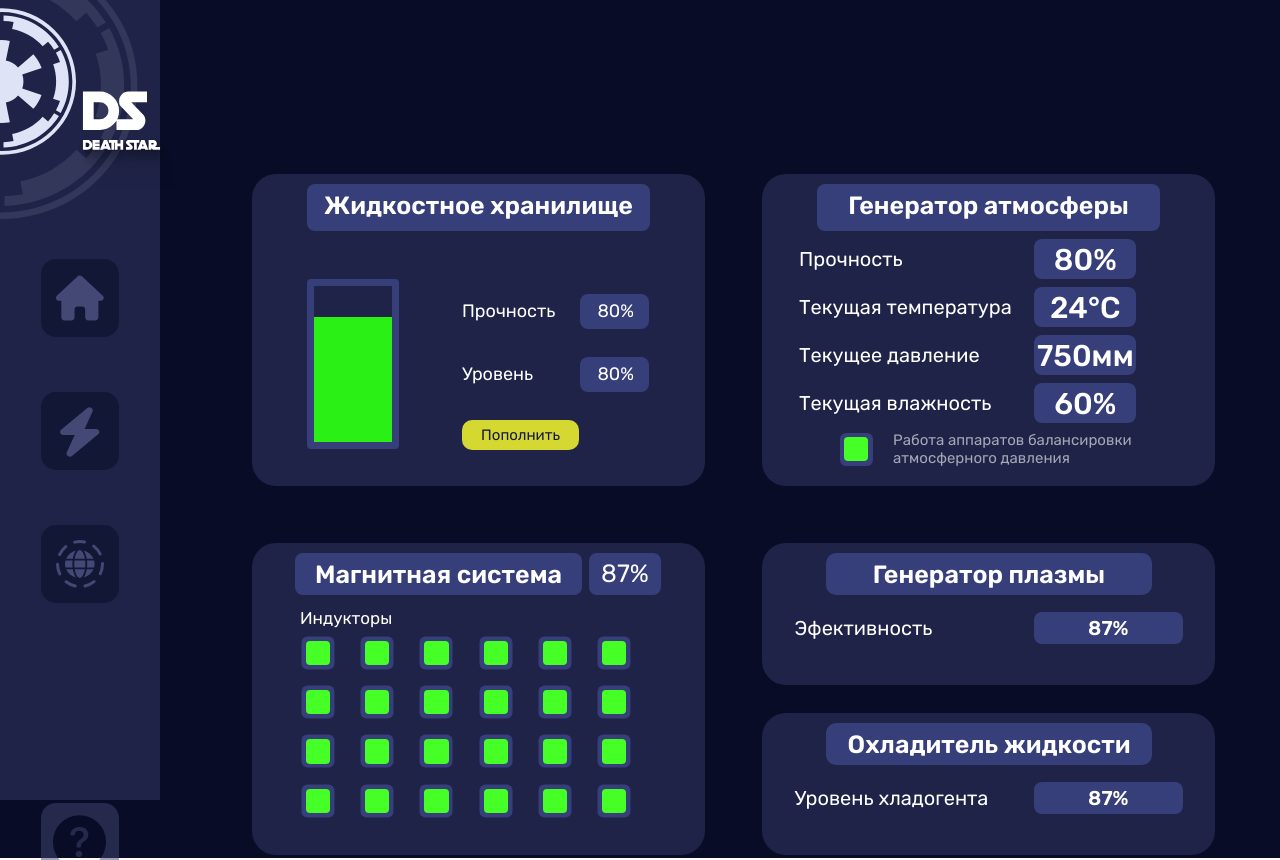
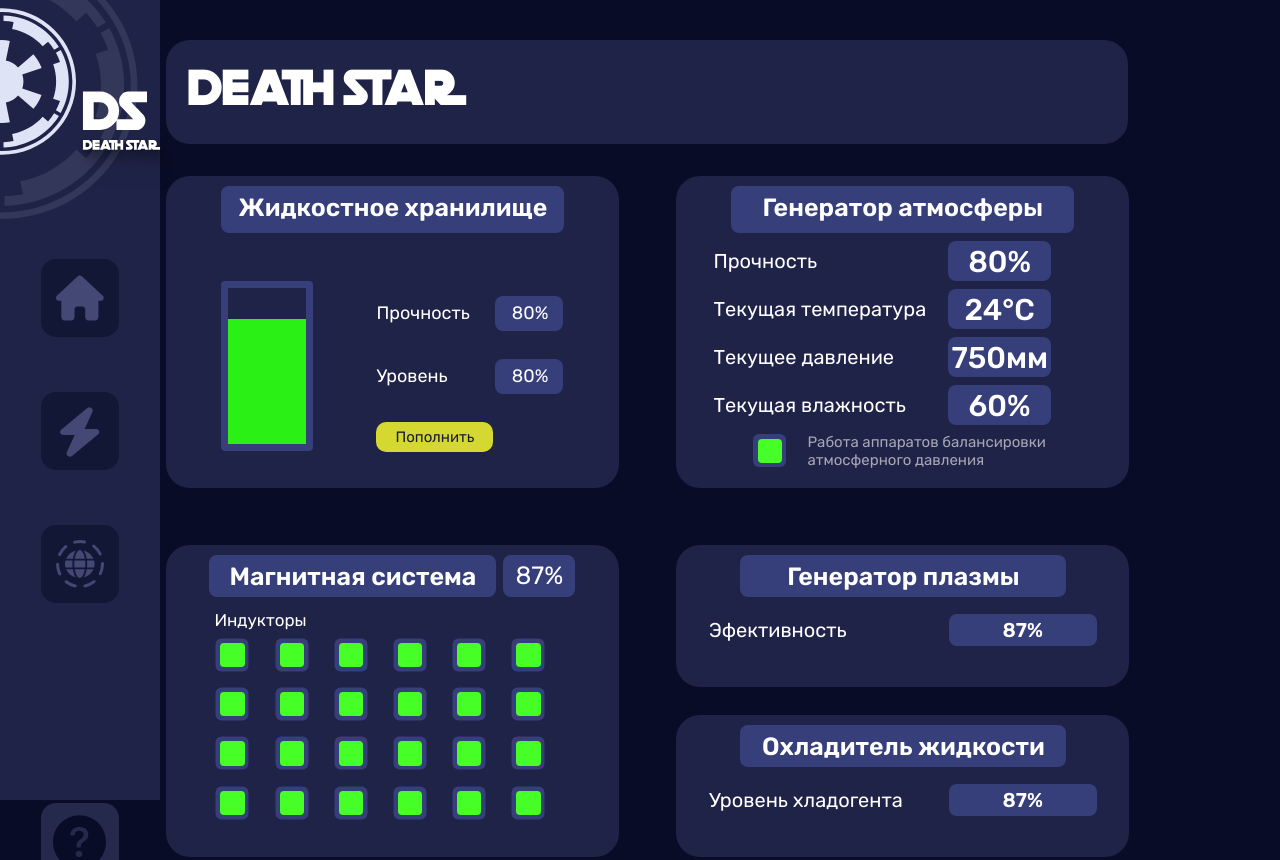
Before and after one commit to ChebakMen/Death_Star_interface, a React (Create React App) app: page / in a window 1280 px wide. Built offline with nearby package versions, Linux system fonts and the light colour scheme.

Commit message:
vw and vh

```diff
--- a/src/entities/sectionTitle/SectionTitle.css
+++ b/src/entities/sectionTitle/SectionTitle.css
@@ -1,75 +1,54 @@
-.section-title {
-    justify-content: center;
+.section-title{
     text-align: center;
     margin: 10px auto 0;
-    width: 343px;
-    height: 47px;
+    padding: 7px 0;
     background-color: #373F7B;
     font-weight: 600;
     font-size: 25px;
     font-family: "Rubik";
     color: #FFFFFF;
     border-radius: 8px;
-    padding: 7px 0;
+
 }
 
+.section-title--h1 {
+    width: 343px;
+    height: 47px;
+}
 
-
-.section-title--2{
-    justify-content: center;
-    text-align: center;
+.section-title--h2{
     margin: 10px 0 0 43px;
     width: 287px;
     height: 42px;
-    background-color: #373F7B;
-    font-weight: 600;
-    font-size: 25px;
+}
+
+.section-title--h3{
+    margin: 10px 0 0 64px;
+    width: 326px;
+    height: 42px;
     font-family: "Rubik";
-    color: #FFFFFF;
-    border-radius: 8px;
-    padding: 7px 0;
+    padding: 7px 0 11px;
 }
 
 .section-title-value{
-    justify-content: center;
-    text-align: center;
     margin: 10px 0 0 7px;
     height: 42px;
-    background-color: #373F7B;
     font-weight: 400;
-    font-size: 25px;
-    font-family: "Rubik";
-    color: #FFFFFF;
-    border-radius: 8px;
     padding: 6px 12px;
 }
 
-.section-title--3{
-    justify-content: center;
-    text-align: center;
-    margin: 10px 0 0 64px;
-    width: 326px;
-    height: 47px;
-    background-color: #373F7B;
-    font-weight: 600;
-    font-size: 25px;
-    font-family: "Rubik";
-    color: #FFFFFF;
-    border-radius: 10px;
-    padding: 7px 22.5px 11px;
+.section-title--ds{
+    display: flex;
+    align-items: center;
+    margin-left: 13vw;
+    margin-top: 5vh;
+    font-weight: 500;
+    width: 962px;
+    height: 104px;
+    background-color: #1F2347;
+    font-family: 'DeathStar', sans-serif;
+    padding: 7px 22px 12px;
+    font-size: 50px;
+    border-radius: 24px;
+
 }
-
-.section-title--4{
-    justify-content: center;
-    text-align: center;
-    margin: 10px 0 0 64px;
-    width: 326px;
-    height: 42px;
-    background-color: #373F7B;
-    font-weight: 600;
-    font-size: 25px;
-    font-family: "Rubik";
-    color: #FFFFFF;
-    border-radius: 10px;
-    padding: 7px 0 11px;
-}
--- a/src/entities/sectionTitle/SectionTitle.tsx
+++ b/src/entities/sectionTitle/SectionTitle.tsx
@@ -13,28 +13,28 @@ interface SectionTitleProps {
     if (titleType === 1) {
       titleContent = (
         <>
-          <h2 className="section-title">{titleText}</h2>
+          <h2 className="section-title section-title--h1">{titleText}</h2>
         </>
       );
     } else if(titleType === 2) {
       titleContent = (
         <>
-            <h2 className="section-title--2">{titleText}</h2>
-            <span className="section-title-value">{value}%</span>
+            <h2 className="section-title section-title--h2">{titleText}</h2>
+            <span className="section-title section-title-value">{value}%</span>
         </>
       );
     }
     else if(titleType === 3) {
         titleContent = (
           <>
-              <h2 className="section-title--3">{titleText}</h2>
+              <h2 className="section-title section-title--ds">{titleText}</h2>
           </>
         );
       }
     else {
         titleContent = (
           <>
-              <h2 className="section-title--4">{titleText}</h2>
+              <h2 className="section-title section-title--h3">{titleText}</h2>
           </>
         );
       }
--- a/src/index.css
+++ b/src/index.css
@@ -6,6 +6,7 @@ body {
     sans-serif;
   -webkit-font-smoothing: antialiased;
   -moz-osx-font-smoothing: grayscale;
+  /* overflow: hidden; */
 
 }
 
--- a/src/pages/HomePage.tsx
+++ b/src/pages/HomePage.tsx
@@ -7,13 +7,13 @@ import Magneticsystem from 'widgets/magneticSystem/Magneticsystem'
 import SectionTitle from 'entities/sectionTitle/SectionTitle'
 import PlasmaGenerator from 'widgets/plasmaGenerator/PlasmaGenerator'
 import LiquidCooler from 'widgets/liquidCooler/LiquidCooler'
-
+import BrokenModulesList from 'widgets/BrokenModulesList/BrokenModulesList'
 
 const Home: React.FunctionComponent = () => {
     return (
         <>
 
-            {/* <SectionTitle titleType={1} titleText="Жидкостное хранилище" /> */}
+            <SectionTitle titleType={3} titleText="DEATH STAR" />
 
             <HomeCont>
 
@@ -26,6 +26,8 @@ const Home: React.FunctionComponent = () => {
                     <LiquidCooler/>
                 </Blocs>
             </HomeCont>
+
+            {/* <BrokenModulesList /> */}
         </>
     )
 }
@@ -39,8 +41,8 @@ const HomeCont = styled.div`
     gap: 57px;
     width: 962px;
     height: 682px;
-    margin-left: 252px;
-    margin-top: 174px;
+    margin-left: 13vw;
+    margin-top: 4vh;
     grid-template-columns: repeat(2, 453px);
     grid-template-rows: repeat(2, 312px);
 
--- /dev/null
+++ b/src/widgets/BrokenModulesList/BrokenModulesList.css
@@ -0,0 +1,3 @@
+.pop{
+    right: 0;
+}
--- /dev/null
+++ b/src/widgets/BrokenModulesList/BrokenModulesList.tsx
@@ -0,0 +1,11 @@
+import { FC } from "react";
+import BrokenModule from 'entities/BrokenModule/BrokenModule'
+import "./BrokenModulesList.css"
+
+const BrokenModulesList:FC = () =>{
+    return (
+        <BrokenModule />
+    )
+}
+
+export default BrokenModulesList;
--- a/src/widgets/atmosphereGenerator/AtmosphereGenerator.css
+++ b/src/widgets/atmosphereGenerator/AtmosphereGenerator.css
@@ -108,9 +108,8 @@
     background-color: #373F7B;
     border-radius: 6px;
     z-index: -1;
-    /* Расположение блока ВОПРООООС */
-    margin-top: -0.5vh;
-    margin-left: -0.5vh;
+    margin-top: -5px;
+    margin-left: -5px;
 
 
 }
```
Also changed, not shown: src/entities/BrokenModule/BrokenModule.css (added, +7 -0 lines), src/entities/BrokenModule/BrokenModule.tsx (added, +19 -0 lines), src/widgets/atmosphereGenerator/AtmosphereGenerator.tsx (line endings or trailing spaces), 2 other files (tests, documents, lock files or other folders). Lines whose indentation alone changed are shown as unchanged.
